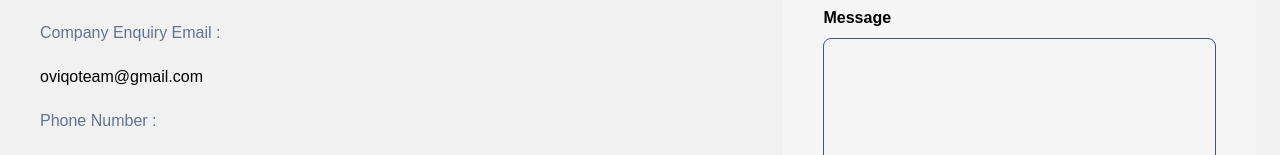
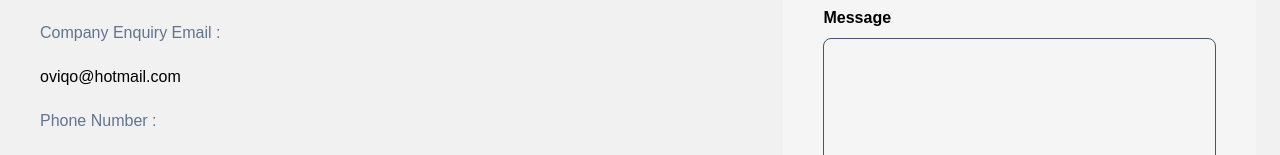
Before and after one commit to Oviqo-dev/oviqo-web, a Next.js app: page /contact in a window 1280 px wide. Shown: the part 392-547 px from the top of the page. Built offline with nearby package versions, Linux system fonts and the light colour scheme.

Commit message:
changed the email

```diff
--- a/app/contact/page.tsx
+++ b/app/contact/page.tsx
@@ -115,7 +115,7 @@ export default function Contact(){
             <p className=' text-slate-500 mt-5 text-1xl'>We’re here to help! Whether you have a question about our
               services or an enquiry about Oviqo, we’d love to hear from you.</p>
               <p className=' text-slate-500 mt-5'>Company Enquiry Email : </p>
-              <p className=' text-black mt-5'>oviqoteam@gmail.com</p>
+              <p className=' text-black mt-5'>oviqo@hotmail.com</p>
                <p className=' text-slate-500 mt-5'>Phone Number : </p>
                <p className=' text-black mt-5'>+44 7597474602</p>
 
```
